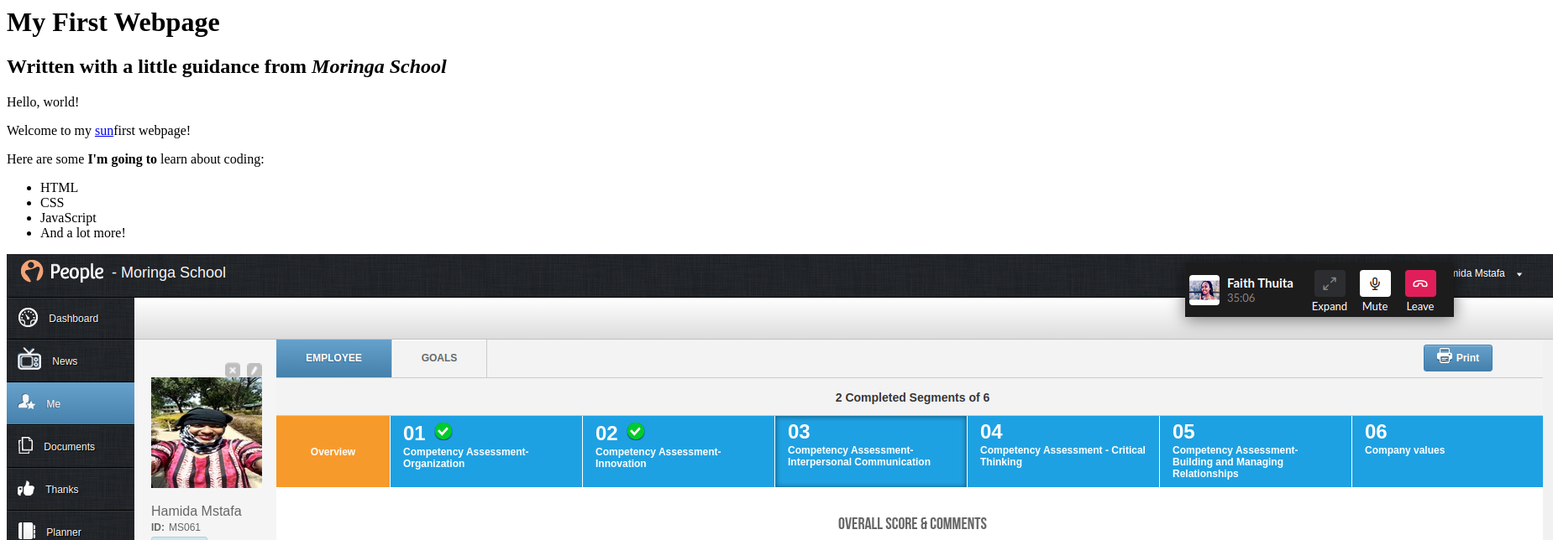
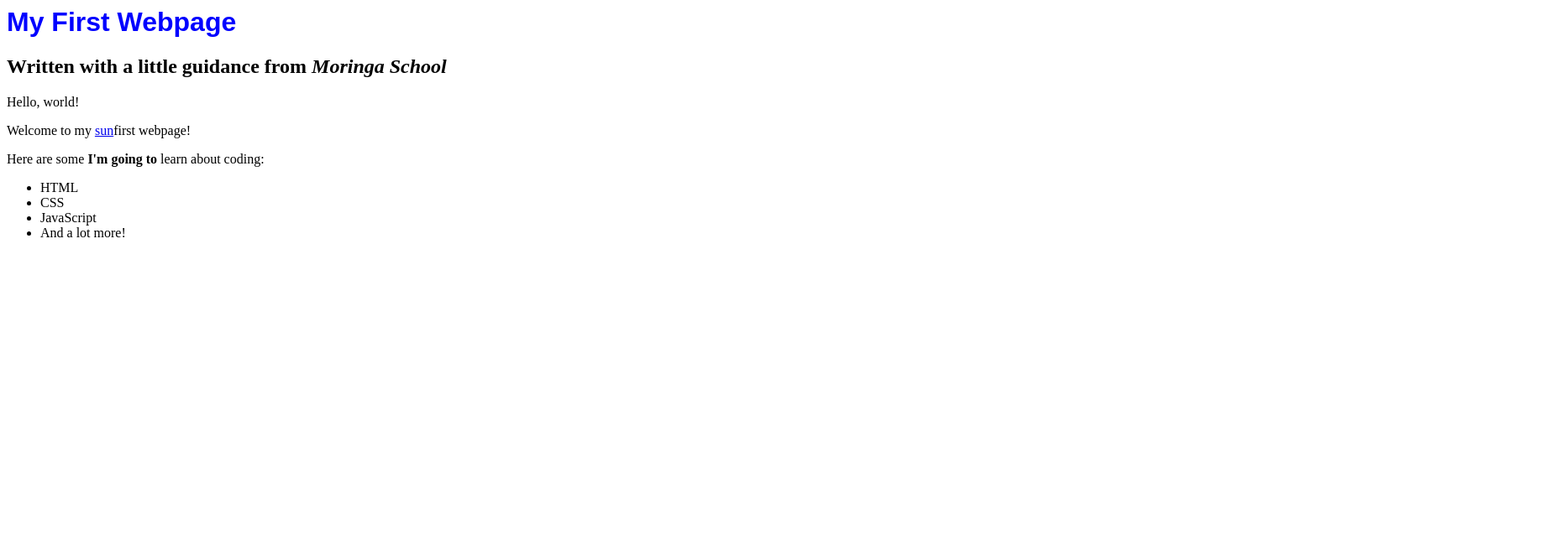
Before and after one commit to hamida-mstafa/prep, a plain HTML site: page index.html in a window 1280 px wide. Shown: the top 644 px of the page at 84% size, 1849 px wide, since content can reach past the window. Drawn offline with Linux system fonts and the light colour scheme.

Commit message:
save changes

```diff
--- /dev/null
+++ b/CSS/styles.css
@@ -0,0 +1,5 @@
+h1{
+    color: blue;
+    font-family:sans-serif ;
+    background-image:;
+}
--- a/hello-world.html
+++ b/index.html
@@ -3,6 +3,7 @@
     <meta charset="UTF-8">
     <meta http-equiv="X-UA-Compatible" content="IE=edge">
     <meta name="viewport" content="width=device-width, initial-scale=1.0">
+    <link rel="stylesheet" href="CSS/styles.css">
     <title>My first web page</title>
 </head>
 <body>
@@ -18,6 +19,6 @@
       <li>JavaScript</li>
       <li>And a lot more!</li>
     </ul>
-    <img src="send.png" alt="">
+    <!-- <img src="send.png" alt=""> -->
 </body>
 </html>
```
Also changed, not shown: 1 other file.
